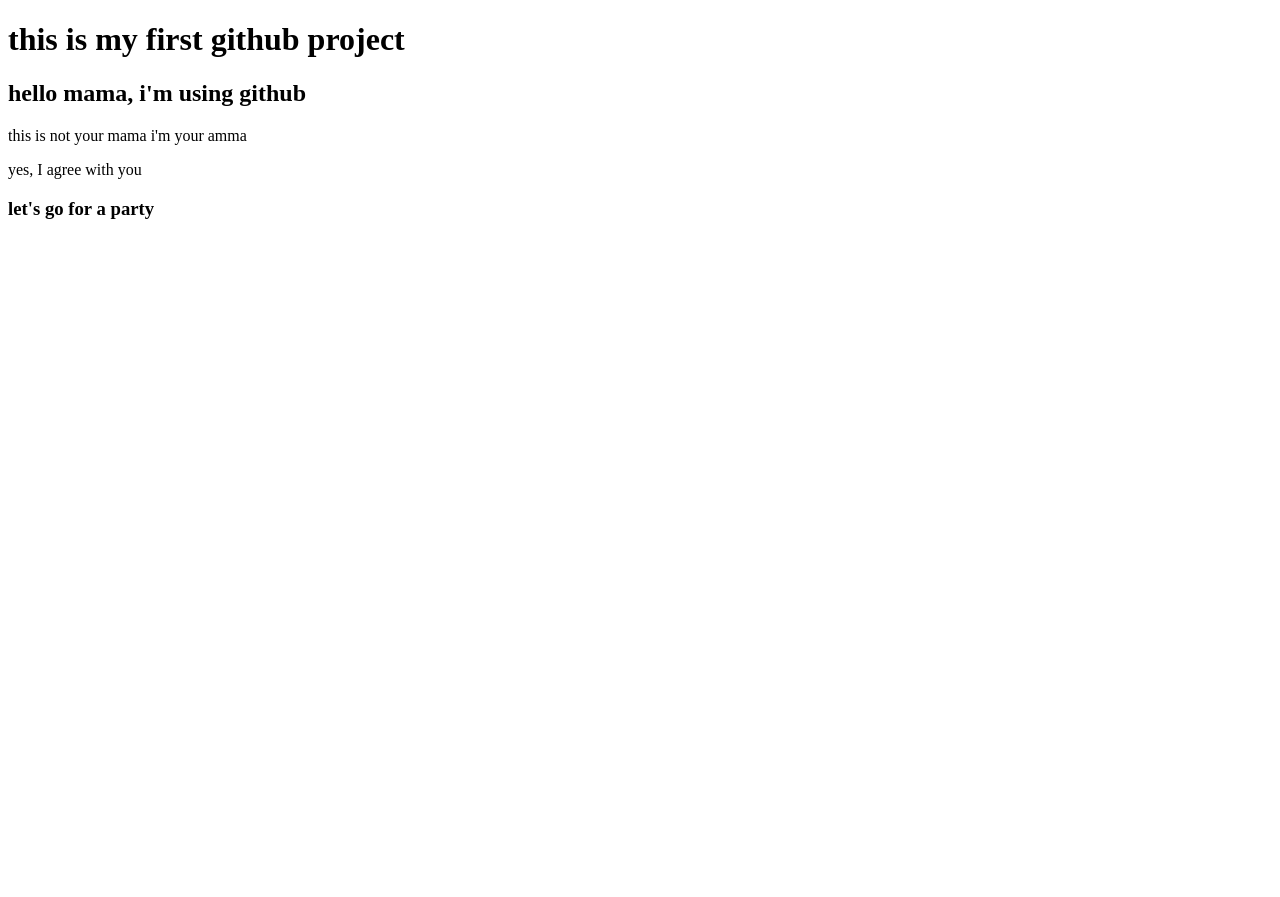
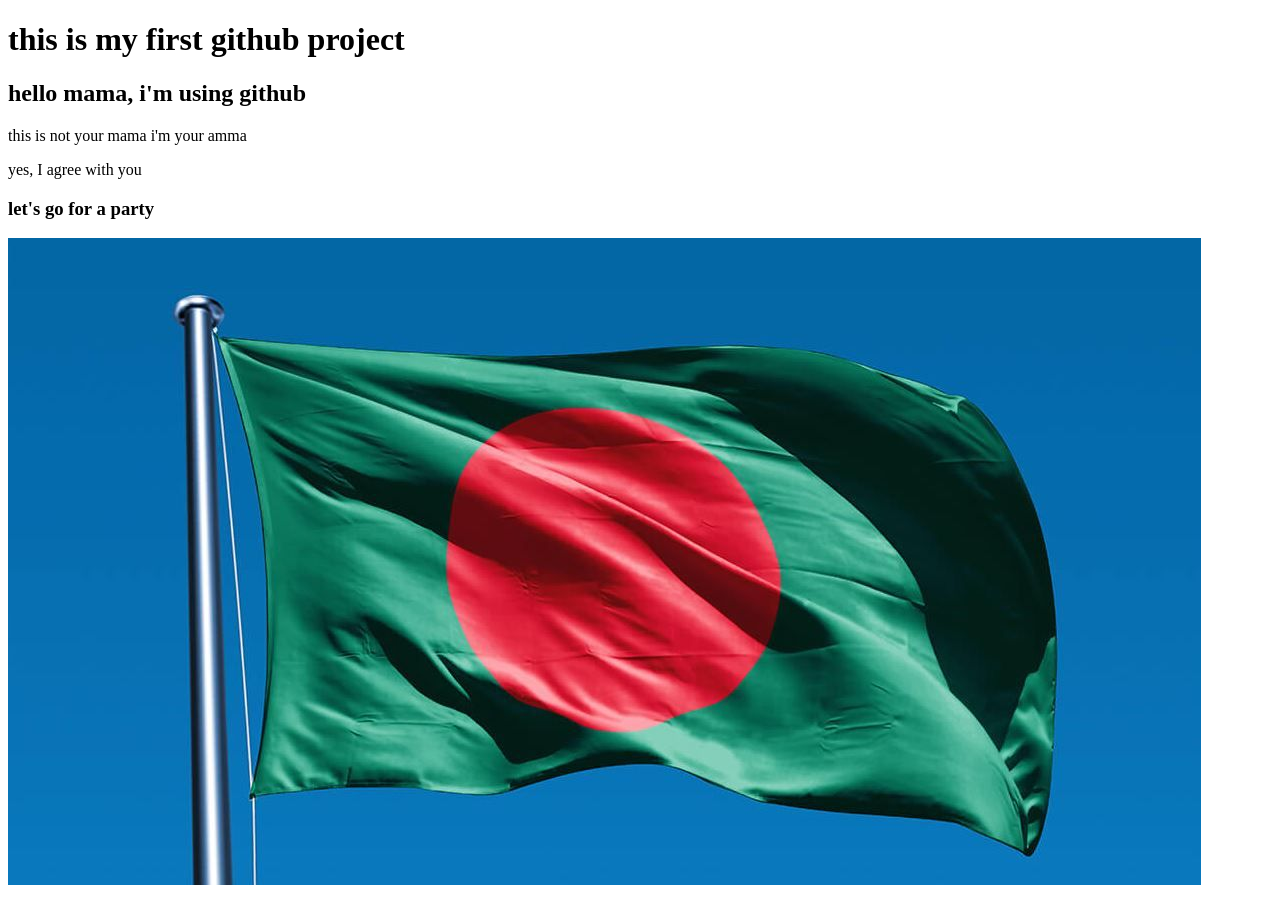
Before and after one commit to Sarman7105/my-first-website, a plain HTML site: page index.html in a window 1280 px wide. Before the commit the page ends 800 px from the top, so only its background shows below. Drawn offline with Linux system fonts and the light colour scheme.

Commit message:
added flag

```diff
--- a/index.html
+++ b/index.html
@@ -11,5 +11,6 @@
     <p>this is not your mama i'm your amma</p>
     <p>yes, I agree with you</p>
     <h3>let's go for a party</h3>
+    <img src="flag.jpg" alt="Flag of Bangladesh">
 </body>
 </html>
```
Also changed, not shown: flag.jpg (added).
